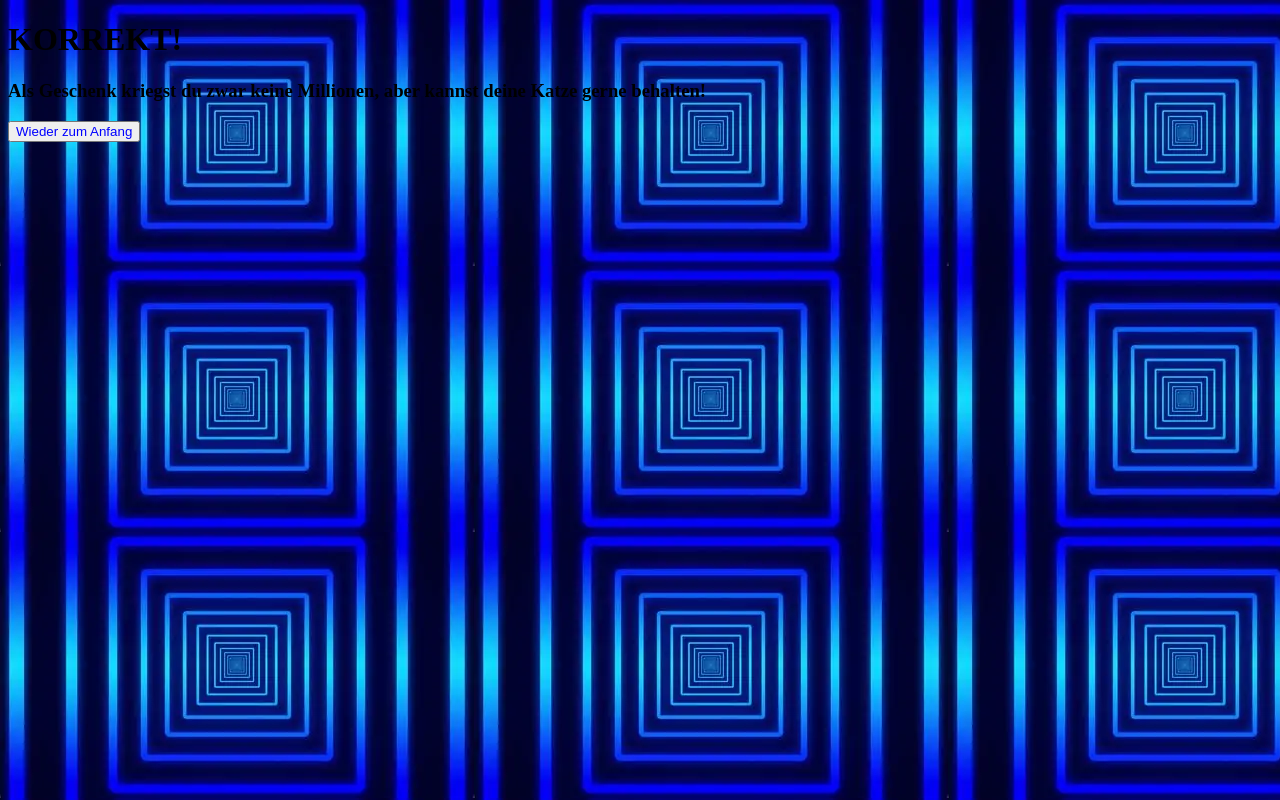
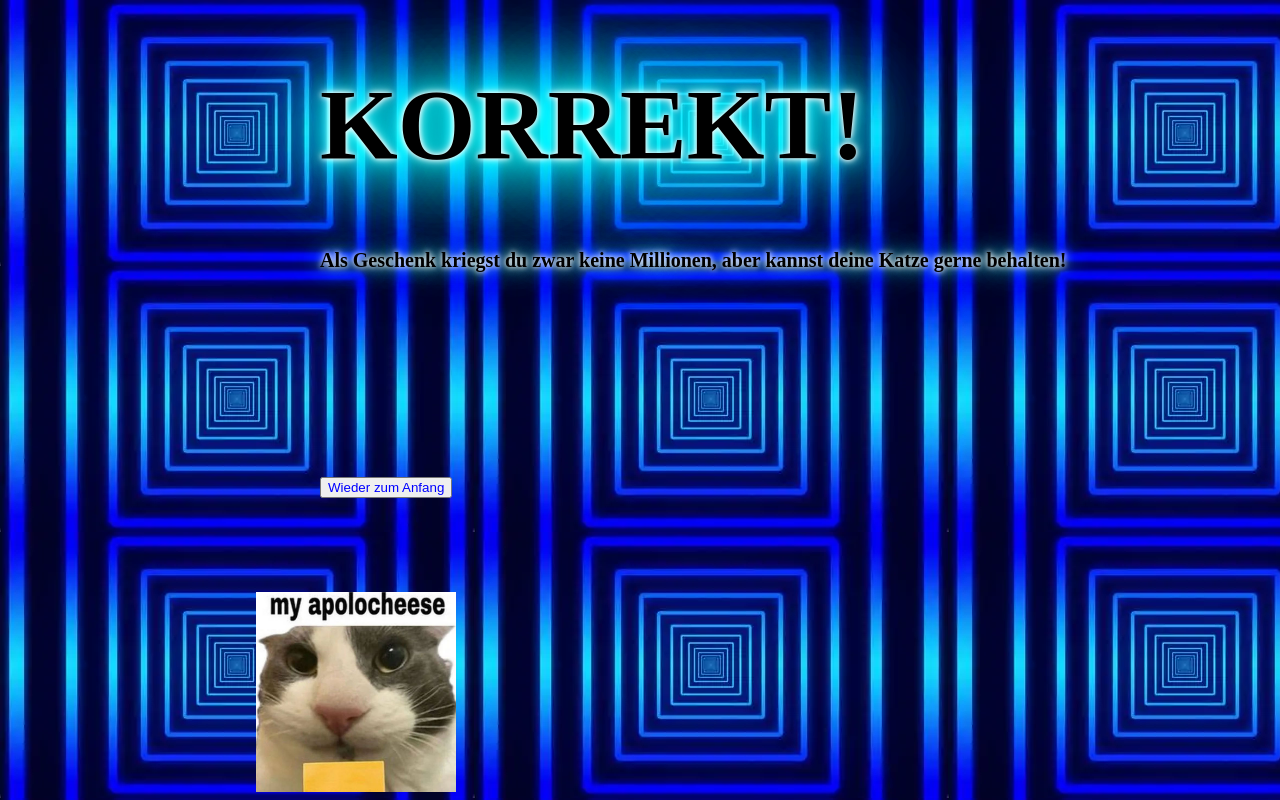
Before and after one commit to driedstate/driedstate.github.io, a plain HTML site: page bgewonnen.html in a window 1280 px wide. Drawn offline with Linux system fonts and the light colour scheme.

Commit message:
Add files via upload

```diff
--- a/bgewonnen.html
+++ b/bgewonnen.html
@@ -6,9 +6,63 @@
     <title>BBBBBBBBBBBBBBBBBBBBBBBBBBBBBBBBBBBBB</title>
 </head>
 <body>
+    <style>
+        body {
+      margin-left: 25%;
+    }
+    .B {
+color: black;
+position:relative;
+bottom: 10px;
+            height: 50px;
+            width: 300px;
+               font-size: 26px;
+ background: linear-gradient(90deg,rgba(219, 219, 219, 1) 0%, rgba(100, 21, 247, 0.8) 100%);
+    }
+    .A {
+      color: black;
+            height: 50px;
+            width: 300px;
+               font-size: 20px;
+ background: linear-gradient(90deg,rgba(219, 219, 219, 1) 0%, rgba(100, 21, 247, 0.8) 100%);
+    }
+    .begintext {
+      font-size: 100px;
+                  text-shadow:
+      0 0 5px #fff,
+            0 0 10px #fff,
+            0 0 20px #0ff,
+            0 0 40px #0ff,
+            0 0 80px #0ff,
+            0 0 90px #0ff,
+            0 0 100px #0ff,
+            0 0 150px #0ff;
+        animation: glowPulse 2s ease-in-out infinite alternate; }
+  .beginquestion {
+      font-size: 20px;
+                  text-shadow:
+      0 0 5px #fff,
+            0 0 10px #fff,
+            0 0 20px #0ff,
+            0 0 40px #0ff,
+            0 0 80px #0ff,
+            0 0 90px #0ff,
+            0 0 100px #0ff,
+            0 0 150px #0ff;
+        animation: glowPulse 2s ease-in-out infinite alternate; }
+.image {
+  position: relative;
+  width: 200px;
+  height: 200px;
+  bottom: -300px;
+  right: 200px;
+}
+
+  </style>
      <link rel="stylesheet" href="style.css" />
        <h1 class="begintext">KORREKT!</h1>
       <h3 class="beginquestion">Als Geschenk kriegst du zwar keine Millionen, aber kannst deine Katze gerne behalten!</h3>
         <a href="https://driedstate.github.io/anfang"><button style="color: blue;">Wieder zum Anfang</button></a>
+                  <img class="image" src="apolocheese.jpg"
 </body>
 </html>
```
Also changed, not shown: a.html (+9 -1 lines), agewonnen.html (+7 -0 lines), animations.html (+1 -0 lines), b.html (+5 -0 lines).
